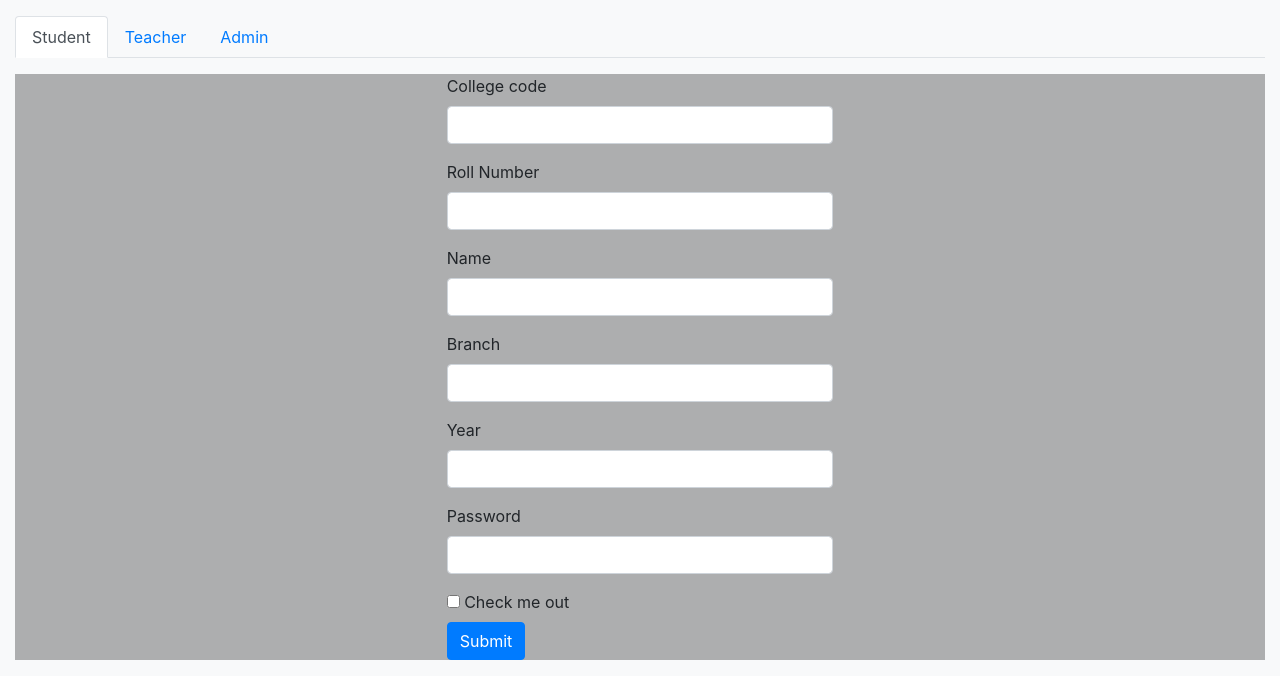
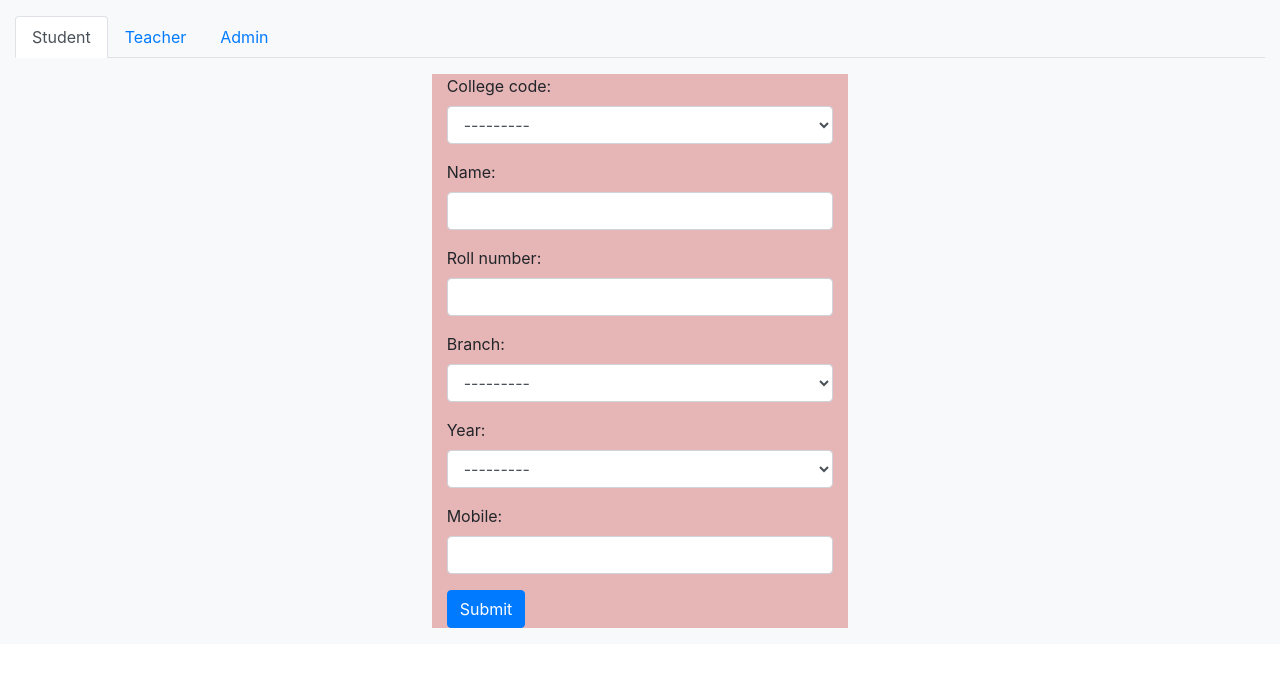
Before and after one commit to satish-lovewanshi/DjangoPoject, a Django app: page /register in a window 1280 px wide. Shown: the part 56-755 px from the top of the page. Run offline with Django 3.2, Linux system fonts and the light colour scheme; data that the repository does not hold is empty.

Commit message:
model form login and registration

```diff
--- a/logins/forms.py
+++ b/logins/forms.py
@@ -1,13 +1,47 @@
 from django import forms
-from .models import StudentReg,TeacherReg
+from .models import StudentReg,TeacherReg,Branch
 
 class StudentRegForm(forms.ModelForm):
     class Meta:
         model=StudentReg
         fields=['college_code','name','roll_number','branch','year','mobile']
         # labels={}
+        widgets={
+            'college_code': forms.Select(attrs={'class':'form-control','placeholder':'Enter college code'}),
+            'name': forms.TextInput(attrs={'class':'form-control'}),
+            'roll_number': forms.TextInput(attrs={'class':'form-control'}),
+            'branch': forms.Select(attrs={'class':'form-control'}),
+            'year': forms.Select(attrs={'class':'form-control'}),
+            'mobile': forms.TextInput(attrs={'class':'form-control'}),
+        }
 class TeacherRegForm(forms.ModelForm):
 
     class Meta:
         model = TeacherReg
-        fields = ()
+        fields='__all__'
+        widgets={
+            'college_code': forms.Select(attrs={'class':'form-control','placeholder':'Enter college code'}),
+            'branch': forms.Select(attrs={'class':'form-control'}),
+            'pass_number': forms.TextInput(attrs={'class':'form-control'}),
+            'name': forms.TextInput(attrs={'class':'form-control'}),
+            'mobile': forms.TextInput(attrs={'class':'form-control'}),
+        }
+class StudentLoginForm(forms.ModelForm):
+    class Meta:
+        model=StudentReg
+        fields=['college_code','roll_number','mobile']
+        # labels={}
+        widgets={
+            'college_code': forms.Select(attrs={'class':'form-control','placeholder':'Enter college code'}),
+            'roll_number': forms.TextInput(attrs={'class':'form-control'}),
+            'mobile': forms.TextInput(attrs={'class':'form-control'}),
+        }
+class TeacherLoginForm(forms.ModelForm):
+    class Meta:
+        model = TeacherReg
+        exclude=('branch','name')
+        widgets={
+            'college_code': forms.Select(attrs={'class':'form-control','placeholder':'Enter college code'}),
+            'pass_number': forms.TextInput(attrs={'class':'form-control'}),
+            'mobile': forms.TextInput(attrs={'class':'form-control'}),
+        }
--- a/logins/templates/logins/register.html
+++ b/logins/templates/logins/register.html
@@ -18,47 +18,21 @@
             <div class="tab-content" id="myTabContent">
                 <div class="tab-pane fade show active" id="student" role="tabpanel" aria-labelledby="home-tab">
                     <!-- student logins tab -->
-                    <div class="container-fluid mt-3 mb-3" style="background-color: rgba(0,0,0, 0.3);">
+                    <div class="container-fluid mt-3 mb-3">
                         <div class="row">
                             <div class="col-md-12">
                                 <div class="row">
                                     <div class="col-md-4">
                                     </div>
-                                    <div class="col-md-4">
-                                        <form role="form">
+                                    <div class="col-md-4" style="background-color:rgba(184, 13, 13, 0.281);">
+                                        <form action="{% url 'register' %}" method="POST" role='form'>
+                                            {% csrf_token %} {% for form in StudentRegFrom %}
                                             <div class="form-group">
-                                                <label for="number">College code</label>
-                                                <input type="text" class="form-control" id="" />
+                                                {{form.label_tag}}
+                                                <p>{{ form}} </p>
                                             </div>
-                                            <div class="form-group">
-                                                <label for="number">Roll Number</label>
-                                                <input type="text" class="form-control" id="" />
-                                            </div>
-                                            <div class="form-group">
-                                                <label for="number">Name</label>
-                                                <input type="text" class="form-control" id="" />
-                                            </div>
-                                            <div class="form-group">
-                                                <label for="number">Branch</label>
-                                                <input type="text" class="form-control" id="" />
-                                            </div>
-                                            <div class="form-group">
-                                                <label for="number">Year</label>
-                                                <input type="text" class="form-control" id="" />
-                                            </div>
-                                            <div class="form-group">
-                                                <label for="exampleInputPassword1">Password</label>
-                                                <input type="password" class="form-control" id="exampleInputPassword1" />
-                                            </div>
-                                            <div class="checkbox">
-
-                                                <label>
-                                                <input type="checkbox" /> Check me out
-                                            </label>
-                                            </div>
-                                            <button type="submit" class="btn btn-primary">
-                                            Submit
-                                        </button>
+                                            {% endfor %}
+                                            <button type="submit" class="btn btn-primary">Submit</button>
                                         </form>
                                     </div>
                                     <div class="col-md-4">
@@ -70,26 +44,20 @@
                 </div>
                 <div class="tab-pane fade" id="teacher" role="tabpanel" aria-labelledby="profile-tab">
                     <!-- teacher logins tab -->
-                    <div class="container-fluid mt-3 mb-3" style="background-color: rgba(0,0,0, 0.3);">
+                    <div class="container-fluid mt-3 mb-3">
                         <div class="row">
                             <div class="col-md-12">
                                 <div class="row">
                                     <div class="col-md-4">
                                     </div>
-                                    <div class="col-md-4">
-                                        <form role="form">
+                                    <div class="col-md-4" style="background-color: rgba(6, 226, 17, 0.281);">
+                                        <form action="{% url 'register' %}" method="POST" role='form'>
+                                            {% csrf_token %} {% for forms in TeacherRegForm %}
                                             <div class="form-group">
-                                                <label for="number">College code</label>
-                                                <input type="text" class="form-control" id="exampleInputEmail1" />
+                                                {{forms.label_tag}}
+                                                <p>{{ forms}} </p>
                                             </div>
-                                            <div class="form-group">
-                                                <label for="number">Teacher ID</label>
-                                                <input type="text" class="form-control" id="exampleInputEmail1" />
-                                            </div>
-                                            <div class="form-group">
-                                                <label for="exampleInputPassword1">Password</label>
-                                                <input type="password" class="form-control" id="exampleInputPassword1" />
-                                            </div>
+                                            {% endfor %}
                                             <button type="submit" class="btn btn-primary">Submit</button>
                                         </form>
                                     </div>
@@ -101,12 +69,7 @@
                     </div>
                 </div>
                 <div class="tab-pane fade" id="admin" role="tabpanel" aria-labelledby="contact-tab">
-                    <form action="{% url 'register' %}" method="POST">
-                        {% csrf_token %} {% for field in StudentRegFrom %} {{field.label_tag}}{{field}} {% endfor %}
-                        <input type="submit" name="" id="" value="Register">
-                    </form>
-
-
+                    <!-- forms -->
                 </div>
             </div>
         </div>
--- a/logins/views.py
+++ b/logins/views.py
@@ -1,9 +1,13 @@
 from django.shortcuts import render
 from django.http import HttpResponse
-from . forms import StudentRegForm,TeacherRegForm
+from . forms import StudentRegForm,TeacherRegForm,StudentLoginForm,TeacherLoginForm
 
 def login(request):
-    return render(request,'login.html')
+    StudentLogin=StudentLoginForm()
+    TeacherLogin=TeacherLoginForm()
+    return render(request,'login.html',{'StudentLoginForm':StudentLogin,'TeacherLoginForm':TeacherLogin})
+
 def register(request):
     StudentSignup=StudentRegForm()
-    return render(request,'register.html',{'StudentRegFrom':StudentSignup})
+    TeacherSignup=TeacherRegForm()
+    return render(request,'register.html',{'StudentRegFrom':StudentSignup,'TeacherRegForm':TeacherSignup})
```
Also changed, not shown: logins/templates/logins/login.html (+15 -31 lines), logins/templates/logins/student_login.html (deleted, +0 -44 lines).
